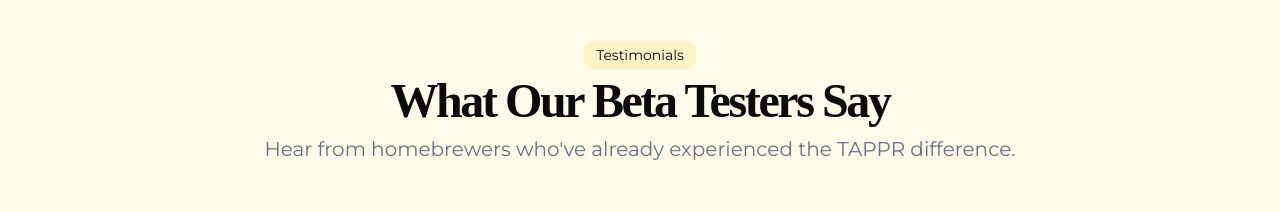
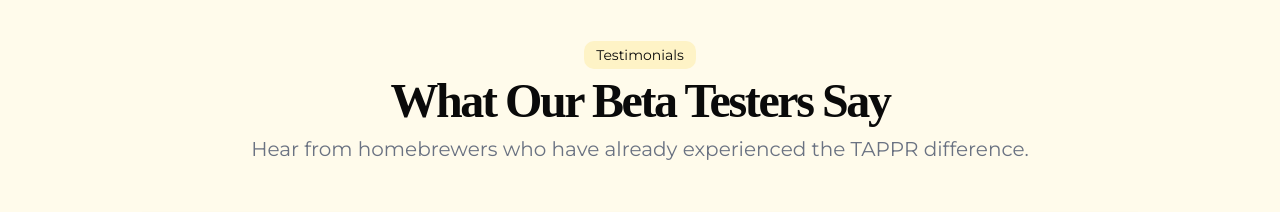
Before and after one commit to mrwilljackson/tappr, a Next.js app: page / in a window 1280 px wide. Shown: the part 3120-3332 px from the top of the page. Built offline with nearby package versions, Linux system fonts and the light colour scheme; a web font is replaced by a local one.

Commit message:
Update page.tsx

```diff
--- a/src/app/page.tsx
+++ b/src/app/page.tsx
@@ -229,7 +229,7 @@
                   What Our Beta Testers Say
                 </h2>
                 <p className="max-w-[900px] text-gray-500 md:text-xl/relaxed lg:text-base/relaxed xl:text-xl/relaxed dark:text-gray-400 font-montserrat">
-                  Hear from homebrewers who've already experienced the TAPPR difference.
+                  Hear from homebrewers who have already experienced the TAPPR difference.
                 </p>
               </div>
             </div>
```
